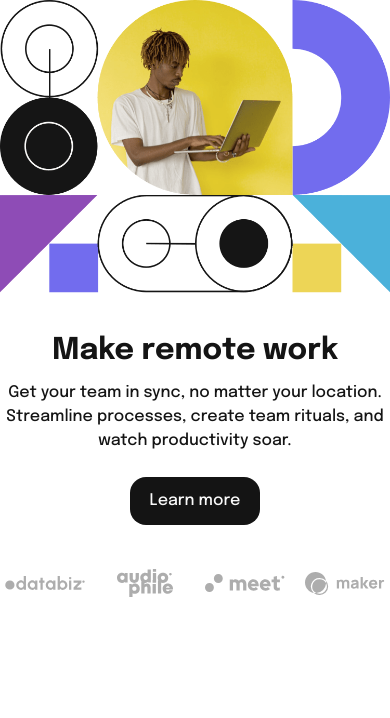
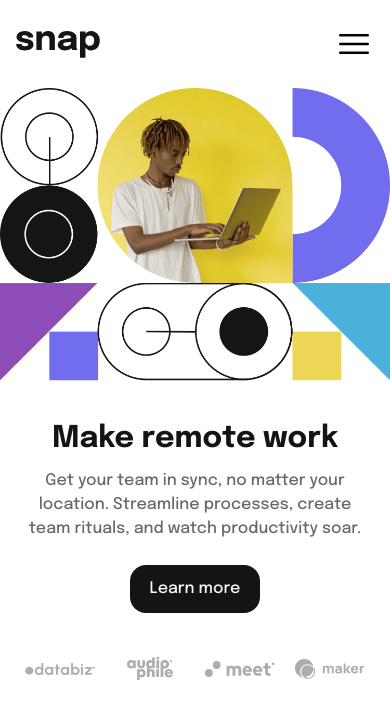
Before and after one commit to ThandoSomacele/vml-assessment, a Next.js app: page / in a window 390 px wide. Shown: the top 718 px of the page. Built offline with nearby package versions, Linux system fonts and the light colour scheme.

Commit message:
mobile normal state header done

```diff
--- /dev/null
+++ b/src/app/components/ClientLogos.js
@@ -0,0 +1,29 @@
+import React from 'react';
+import Image from 'next/image';
+
+function ClientLogos() {
+  const clientLogos = [
+    { name: 'databiz', img: 'client-databiz.svg', width: '114', height: '20' },
+    { name: 'audiophile', img: 'client-audiophile.svg', width: '73', height: '36' },
+    { name: 'meet', img: 'client-meet.svg', width: '90', height: '20' },
+    { name: 'maker', img: 'client-maker.svg', width: '83', height: '24' },
+  ];
+
+  return (
+    <div className='client-logos flex gap-5'>
+      {clientLogos.map((client, i) => (
+        <Image
+          key={i}
+          id={`${client.name}-logo`}
+          className='client-logo w-[70px] h-[23px] object-contain'
+          src={`/client-logos/${client.img}`}
+          width={client.width}
+          height={client.height}
+          alt={`${client.name} client logo`}
+        />
+      ))}
+    </div>
+  );
+}
+
+export default ClientLogos;
--- a/src/app/components/Header.js
+++ b/src/app/components/Header.js
@@ -0,0 +1,14 @@
+import React from 'react';
+import Image from 'next/image';
+import { Bars3Icon } from '@heroicons/react/24/outline';
+
+function Header() {
+  return (
+    <div className='header container py-6 flex justify-between'>
+      <Image src='/logo.svg' width='84' height='27' alt='snap logo' className='object-contain' />
+      <Bars3Icon className='w-10' />
+    </div>
+  );
+}
+
+export default Header;
--- a/src/app/components/Hero.js
+++ b/src/app/components/Hero.js
@@ -1,14 +1,8 @@
 import Image from 'next/image';
 import Link from 'next/link';
+import ClientLogos from './ClientLogos';
 
 function Hero() {
-  const clientLogos = [
-    { name: 'databiz', img: 'client-databiz.svg', width: '114', height: '20' },
-    { name: 'audiophile', img: 'client-audiophile.svg', width: '73', height: '36' },
-    { name: 'meet', img: 'client-meet.svg', width: '90', height: '20' },
-    { name: 'maker', img: 'client-maker.svg', width: '83', height: '24' },
-  ];
-
   return (
     <div className='text-almost_black flex flex-col gap-10'>
       {/* For the VML team - The "Image" component is the same as "img" tag but is better because it optimises images on deployement */}
@@ -19,9 +13,9 @@ function Hero() {
         height='750'
         width='564'
       />
-      <div className='container hero-copy flex flex-col items-center text-center gap-6'>
+      <div className='container mx-auto hero-copy flex flex-col items-center text-center gap-6'>
         <h1 className='text-3xl font-[700] -mb-3'>Make remote work</h1>
-        <p className='font-[500]'>
+        <p className='font-[500] text-medium_gray'>
           Get your team in sync, no matter your location. Streamline processes, create team rituals, and watch
           productivity soar.
         </p>
@@ -31,19 +25,7 @@ function Hero() {
           href='https://github.com/ThandoSomacele/vml-assessment'>
           Learn more
         </Link>
-        <div className='client-logos flex gap-5'>
-          {clientLogos.map((client, i) => (
-            <Image
-              key={i}
-              id={`${client.name}-logo`}
-              className='client-logo w-[80px] h-[28px] object-contain'
-              src={`/client-logos/${client.img}`}
-              width={client.width}
-              height={client.height}
-              alt={`${client.name} client logo`}
-            />
-          ))}
-        </div>
+        <ClientLogos />
       </div>
     </div>
   );
--- a/src/app/page.js
+++ b/src/app/page.js
@@ -1,9 +1,11 @@
 import Image from 'next/image';
 import Hero from './components/Hero';
+import Header from './components/Header';
 
 export default function Home() {
   return (
     <main>
+      <Header />
       <Hero />
     </main>
   );
--- a/tailwind.config.js
+++ b/tailwind.config.js
@@ -6,6 +6,16 @@ module.exports = {
     './src/app/**/*.{js,ts,jsx,tsx,mdx}',
   ],
   theme: {
+    container: {
+      center: true,
+      padding: {
+        'DEFAULT': '1rem',
+        'sm': '2rem',
+        'lg': '4rem',
+        'xl': '5rem',
+        '2xl': '6rem',
+      },
+    },
     extend: {
       colors: {
         almost_white: '#fafafa',
```
Also changed, not shown: package.json (+6 -5 lines), 1 other file (tests, documents, lock files or other folders).
